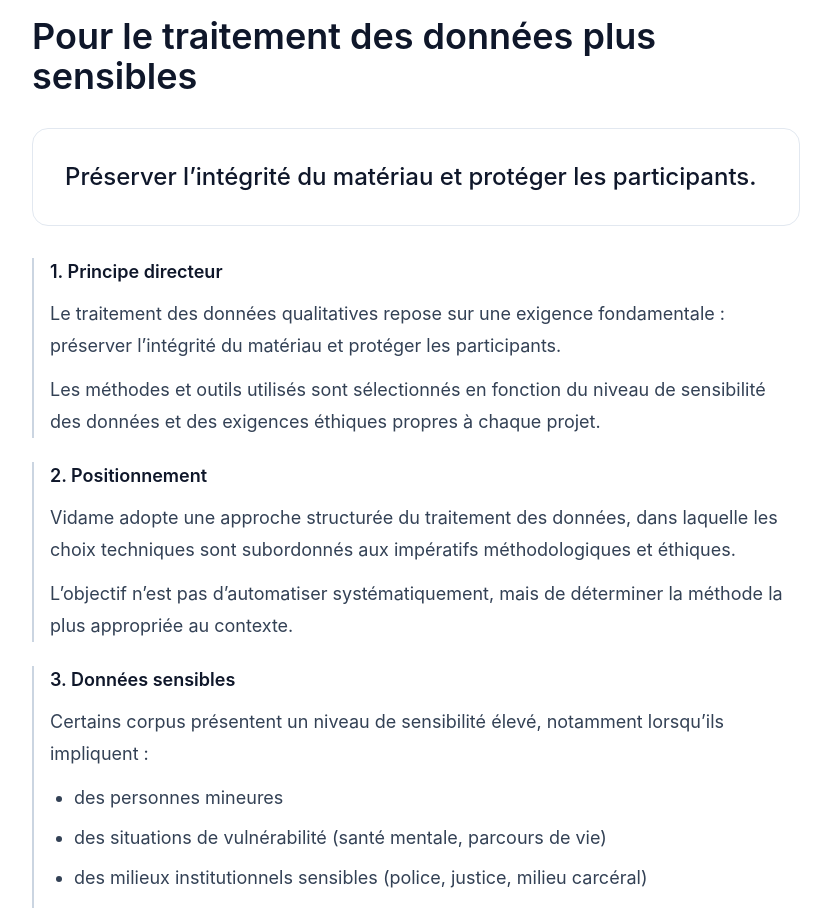
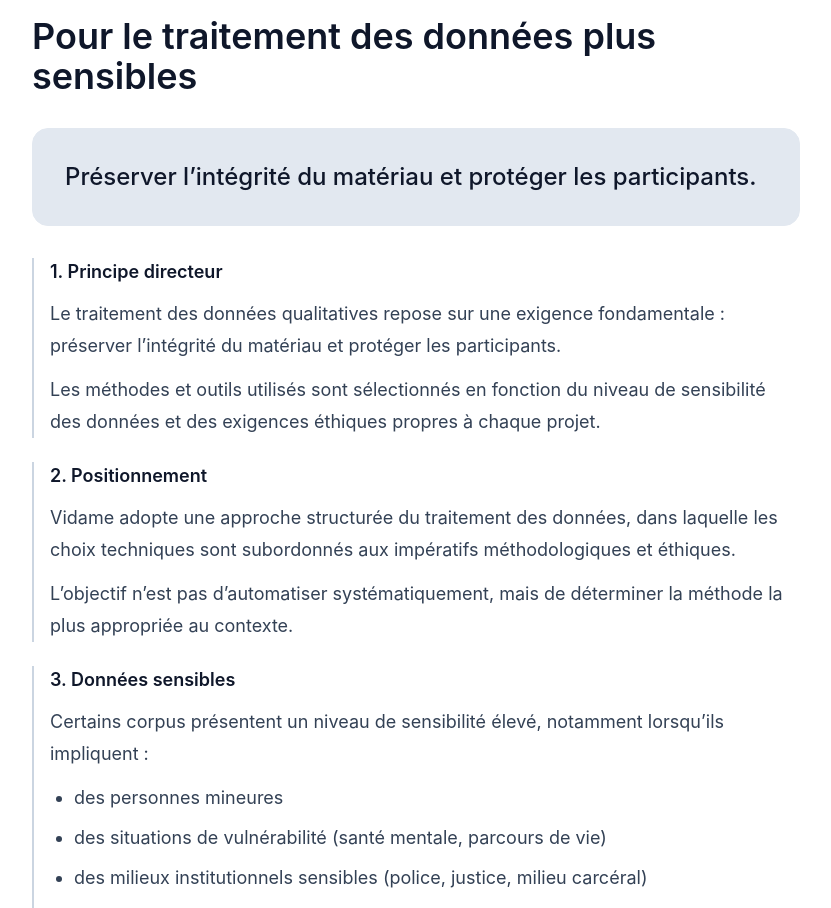
Before and after one commit to momopro21/vidame-recherche, a React (Vite) app: page / in a window 1280 px wide. Shown: the part 2920-3828 px from the top of the page, without its empty margins (0-831 px from the left). Built offline with nearby package versions, Linux system fonts and the light colour scheme; the HTML template or start-up script is replaced by a standard one.

Commit message:
Update App.tsx

```diff
--- a/src/App.tsx
+++ b/src/App.tsx
@@ -706,7 +706,7 @@ function Accueil({ setPage }: { setPage: (page: string) => void }) {
           </h2>
 
           {/* ===== VIDAME_REPERE_BLOC_VISUEL_CHARTE ===== */}
-          <div className="rounded-2xl border border-slate-200 bg-slate-150 p-6 md:p-8">
+          <div className="rounded-2xl border border-slate-200 bg-slate-200 p-6 md:p-8">
             <p className="text-xl md:text-2xl leading-9 text-slate-900 font-medium">
               Préserver l’intégrité du matériau et protéger les participants.
             </p>
```
